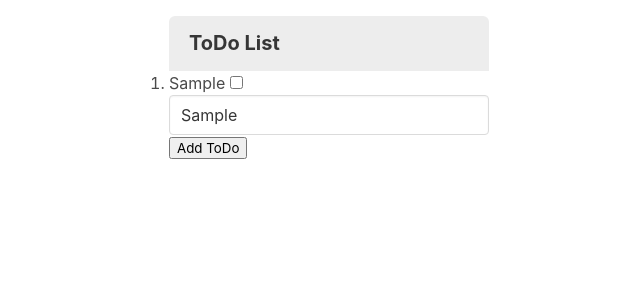
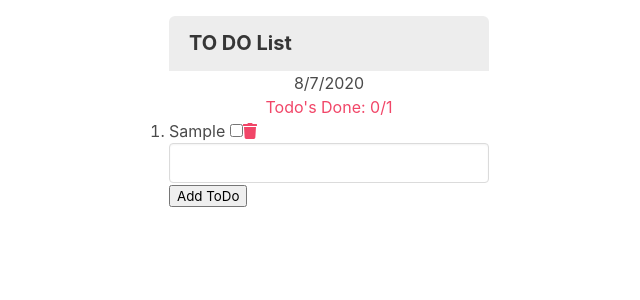
Before and after one commit to zeroxvee/todo-list, a React (Create React App) app: page / in a window 1280 px wide. Both pictures are taken after typing "Sample" into the empty fields and a click on the button "Add ToDo". Shown: the top 300 px of the page, without its empty margins (311-951 px from the left). Built offline with nearby package versions, Linux system fonts and the light colour scheme; no server answers.

Commit message:
Remove a todo when emoji clicked, TODO counter, counter text change

```diff
--- a/src/components/DisplayList/List/index.js
+++ b/src/components/DisplayList/List/index.js
@@ -1,9 +1,12 @@
 import React from 'react'
 import PropTypes from 'prop-types'
 
+import { FontAwesomeIcon } from '@fortawesome/react-fontawesome'
+import { faTrash } from '@fortawesome/free-solid-svg-icons'
+
 import './List.css'
 
-export const List = ({ todos, handler }) => {
+export const List = ({ todos, handler, handleTrash }) => {
 
 
 
@@ -14,6 +17,7 @@ export const List = ({ todos, handler }) => {
         <ol className="">
           {todos.map(({ text, id, completed }) => (
             <li key={id} data-id={id} className={completed ? "completed" : null}>{text} <input type="checkbox" onClick={handler} />
+            <FontAwesomeIcon icon={faTrash} onClick={handleTrash} className="has-text-danger "/>
             </li>
           )
           )}
@@ -25,5 +29,6 @@ export const List = ({ todos, handler }) => {
 
 List.propTypes = {
   todos: PropTypes.array,
-  handler: PropTypes.func
+  handler: PropTypes.func,
+  handleTrash: PropTypes.func
 }
--- a/src/components/DisplayList/index.js
+++ b/src/components/DisplayList/index.js
@@ -16,6 +16,7 @@ export const DisplayList = () => {
     data()
   }, [])
 
+  //FX to check/uncheck a TODO
   const handleCheckbox = ({ target }) => {
     const targetID = target.parentElement.dataset.id
     console.log(targetID)
@@ -28,6 +29,7 @@ export const DisplayList = () => {
     })
   }
 
+  //FX to add a TODO task
   const handlerAddTodo = (event) => {
     event.preventDefault()
     const todo = {}
@@ -35,12 +37,34 @@ export const DisplayList = () => {
     todo.completed = false
     todo.id = todos.length + 1
     setTodos(prev => prev.concat(todo))
+    event.target.reset()
+  }
+
+  //FX to remove TODO task
+  const removeTodo = ({target}) => {
+    const id = target.closest("li").dataset.id
+    setTodos(prev => prev.filter(todo => todo.id != id))
+  }
+
+  //Render TODO list and count how many todo are done
+  const renderTodos = () => {
+    const tasksDone = todos.filter(({completed}) => completed).length
+
+    return (
+      <>
+        <div className="has-text-centered">
+          <p>{new Date().toLocaleDateString()}</p>
+          <p className={todos.length/tasksDone <= 2 ? "has-text-success" : "has-text-danger"}>Todo&apos;s Done: {tasksDone}/{todos.length}</p>
+        </div>
+        <List todos={todos} handler={handleCheckbox} handleTrash={removeTodo}/>
+      </>
+    )
   }
 
   return (
     <div className="wrapper">
-      <p className="panel-heading">ToDo List</p>
-      <List todos={todos} handler={handleCheckbox} />
+      <p className="panel-heading">TO DO List</p>
+      <>{renderTodos()}</>
       <AddForm todos={todos} handler={handlerAddTodo} />
     </div>
   )
```
